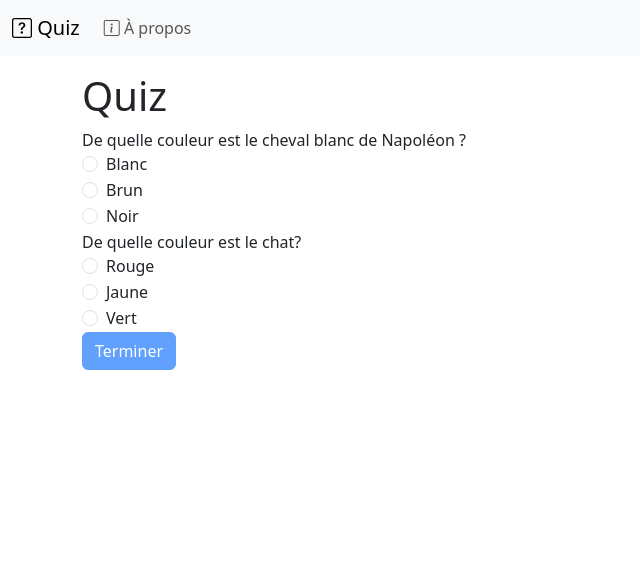
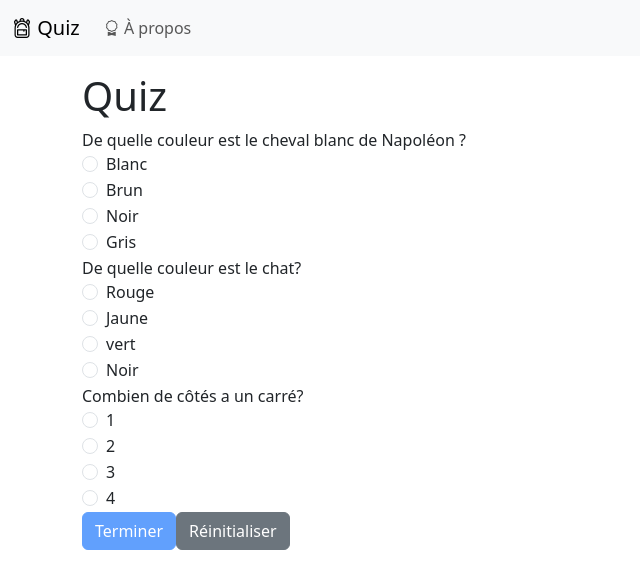
Before and after one commit to hepl-bs21inf5/sem07-project-shpendlutfiu, a Vue app: page / in a window 1280 px wide. Shown: the top 588 px of the page, without its empty margins (0-640 px from the left). Built offline with nearby package versions, Linux system fonts and the light colour scheme.

Commit message:
projet semaine 1

```diff
--- a/index.html
+++ b/index.html
@@ -1,9 +1,9 @@
-<!DOCTYPE html>
+<!doctype html>
 <html lang="fr">
   <head>
-    <meta charset="UTF-8">
-    <link rel="icon" href="/favicon.ico">
-    <meta name="viewport" content="width=device-width, initial-scale=1.0">
+    <meta charset="UTF-8" />
+    <link rel="icon" href="/favicon.ico" />
+    <meta name="viewport" content="width=device-width, initial-scale=1.0" />
     <title>Quiz</title>
   </head>
   <body>
--- a/src/App.vue
+++ b/src/App.vue
@@ -6,7 +6,7 @@ import { RouterLink, RouterView } from 'vue-router'
   <nav class="navbar navbar-expand-lg bg-body-tertiary">
     <div class="container-fluid">
       <RouterLink class="navbar-brand" to="/">
-        <i class="bi bi-question-square"></i>
+        <i class="bi bi-backpack3"></i>
         Quiz
       </RouterLink>
       <button
@@ -24,7 +24,7 @@ import { RouterLink, RouterView } from 'vue-router'
         <ul class="navbar-nav">
           <li class="nav-item">
             <RouterLink class="nav-link" to="/about">
-              <i class="bi bi-info-square"></i>
+              <i class="bi bi-award"></i>
               À propos
             </RouterLink>
           </li>
--- a/src/assets/main.css
+++ b/src/assets/main.css
@@ -1,9 +1,9 @@
 /* https://getbootstrap.com/docs/5.3/components/buttons/#variables */
 .btn-primary {
-  --bs-btn-color: #fff;
-  --bs-btn-bg: #0d6efd;
-  --bs-btn-border-color: #0d6efd;
-  --bs-btn-hover-color: #fff;
+  --bs-btn-color: #000000;
+  --bs-btn-bg: #00ff11;
+  --bs-btn-border-color: #00ff11;
+  --bs-btn-hover-color: #;
   --bs-btn-hover-bg: #0b5ed7;
   --bs-btn-hover-border-color: #0a58ca;
   --bs-btn-focus-shadow-rgb: 49, 132, 253;
--- /dev/null
+++ b/src/components/QuestionRadio.vue
@@ -0,0 +1,30 @@
+<script setup lang="ts">
+import { defineModel, defineProps, type PropType } from 'vue'
+
+const model = defineModel<string | null>()
+const props = defineProps({
+  id: { type: String, required: true },
+  text: { type: String, required: true },
+  options: {
+    type: Array as PropType<Array<{ value: string; text: string }>>,
+    required: true,
+  },
+})
+</script>
+
+<template>
+  {{ props.text }}
+  <div v-for="option in props.options" :key="option.value" class="form-check">
+    <input
+      :id="`${props.id}-${option.value}`"
+      v-model="model"
+      class="form-check-input"
+      type="radio"
+      :name="props.id"
+      :value="option.value"
+    />
+    <label class="form-check-label" :for="`${props.id}-${option.value}`">
+      {{ option.text }}
+    </label>
+  </div>
+</template>
--- a/src/components/QuizForm.vue
+++ b/src/components/QuizForm.vue
@@ -1,90 +1,91 @@
 <script setup lang="ts">
 import { computed, ref } from 'vue'
+import QuestionRadio from '@/components/QuestionRadio.vue'
 
 const cheval = ref<string | null>(null)
 const chat = ref<string | null>(null)
-const filled = computed<boolean>(() => cheval.value !== null && chat.value !== null)
+const carre = ref<string | null>(null)
+const filled = computed<boolean>(
+  () => cheval.value !== null && chat.value !== null && carre.value !== null,
+)
 
 function submit(event: Event): void {
   event.preventDefault()
+  let score = 0
+  let scoremax = 0
   if (filled.value) {
-    alert(`Vous avez choisi la couleur ${cheval.value} pour le cheval et la couleur ${chat.value} pour le chat !`)
+    if (cheval.value == 'blanc') {
+      score += 1
+    }
+    scoremax += 1
+
+    if (chat.value == 'jaune') {
+      score += 1
+    }
+    scoremax += 1
+
+    if (carre.value == '4') {
+      score += 1
+    }
+    scoremax += 1
+    if (score == scoremax) {
+      alert(`vous avez fait un sans faute !!!`)
+    } else {
+      alert(
+        `Vous avez choisi la couleur ${cheval.value} pour le cheval, la couleur ${chat.value} pour le chat, et ${carre.value} nombre de côté(s) pour le carré! Vous avez ${score} bonne(s) réponse(s)!`,
+      )
+    }
   }
+}
+function reset(event: Event): void {
+  event.preventDefault()
+  cheval.value = null
+  chat.value = null
+  carre.value = null
 }
 </script>
 
 <template>
   <form @submit="submit">
-    De quelle couleur est le cheval blanc de Napoléon ?
-    <div class="form-check">
-      <input
-        id="chevalBlanc"
-        v-model="cheval"
-        class="form-check-input"
-        type="radio"
-        name="cheval"
-        value="blanc"
-      />
-      <label class="form-check-label" for="chevalBlanc">Blanc</label>
-    </div>
-    <div class="form-check">
-      <input
-        id="chevalBrun"
-        v-model="cheval"
-        class="form-check-input"
-        type="radio"
-        name="cheval"
-        value="brun"
-      />
-      <label class="form-check-label" for="chevalBrun">Brun</label>
-    </div>
-    <div class="form-check">
-      <input
-        id="chevalNoir"
-        v-model="cheval"
-        class="form-check-input"
-        type="radio"
-        name="cheval"
-        value="noir"
-      />
-      <label class="form-check-label" for="chevalNoir">Noir</label>
-    </div>
+    <QuestionRadio
+      id="cheval"
+      v-model="cheval"
+      text="De quelle couleur est le cheval blanc de Napoléon ?"
+      :options="[
+        { value: 'blanc', text: 'Blanc' },
+        { value: 'brun', text: 'Brun' },
+        { value: 'noir', text: 'Noir' },
+        { value: 'gris', text: 'Gris' },
+      ]"
+    />
   </form>
   <form @submit="submit">
-    De quelle couleur est le chat?
-    <div class="form-check">
-      <input
-        id="chatrouge"
-        v-model="chat"
-        class="form-check-input"
-        type="radio"
-        name="chat"
-        value="Rouge"
-      />
-      <label class="form-check-label" for="chevalBlanc">Rouge</label>
-    </div>
-    <div class="form-check">
-      <input
-        id="chatjaune"
-        v-model="chat"
-        class="form-check-input"
-        type="radio"
-        name="chat"
-        value="Jaune"
-      />
-      <label class="form-check-label" for="chatjaune">Jaune</label>
-    </div>
-    <div class="form-check">
-      <input
-        id="chatvert"
-        v-model="chat"
-        class="form-check-input"
-        type="radio"
-        name="chat"
-        value="vert"
-      />
-      <label class="form-check-label" for="chatvert">Vert</label>
-    </div>
+    <QuestionRadio
+      id="chat"
+      v-model="chat"
+      text="De quelle couleur est le chat?"
+      :options="[
+        { value: 'rouge', text: 'Rouge' },
+        { value: 'jaune', text: 'Jaune' },
+        { value: 'vert', text: 'vert' },
+        { value: 'noir', text: 'Noir' },
+      ]"
+    />
+  </form>
+  <form @submit="submit">
+    <QuestionRadio
+      id="carre"
+      v-model="carre"
+      text="Combien de côtés a un carré?"
+      :options="[
+        { value: '1', text: '1' },
+        { value: '2', text: '2' },
+        { value: '3', text: '3' },
+        { value: '4', text: '4' },
+      ]"
+    />
     <button class="btn btn-primary" :class="{ disabled: !filled }" type="submit">Terminer</button>
+
+    <button class="btn btn-secondary" @click="reset">Réinitialiser</button>
   </form>
 </template>
```
Also changed, not shown: 1 other file (tests, documents, lock files or other folders).
